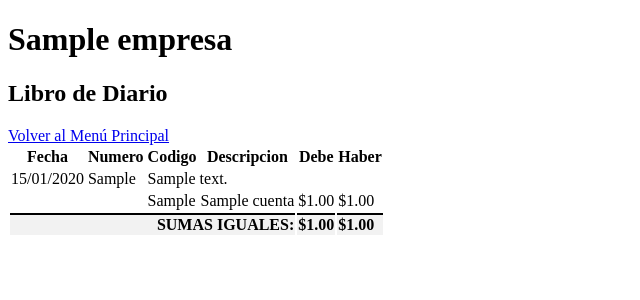
After one commit to CarlosCastaneda04/libros-contables, a Django app: page /libro-diario/1/ in a window 1280 px wide. The commit adds this page. Shown: the top 300 px of the page, without its empty margins (0-640 px from the left). Run offline with Django 5.2, Linux system fonts and the light colour scheme; tables that the repository leaves empty hold one stand-in row (values such as "Sample post").

Commit message:
libro diario

```diff
--- a/libros/models.py
+++ b/libros/models.py
@@ -51,7 +51,7 @@ class AsientoDiario(models.Model):
 class MovimientoContable(models.Model):
     # El 'id' se crea automáticamente.
     asiento_diario = models.ForeignKey(AsientoDiario, on_delete=models.CASCADE, related_name='movimientos')
-    cuenta = models.ForeignKey(Cuenta, to_field='codigo', on_delete=models.PROTECT)
+    cuenta = models.ForeignKey(Cuenta, to_field='codigo', on_delete=models.PROTECT, db_column='cuenta_codigo')
     debe = models.DecimalField(max_digits=12, decimal_places=2, default=0)
     haber = models.DecimalField(max_digits=12, decimal_places=2, default=0)
 
--- /dev/null
+++ b/libros/templates/libros/libro_diario.html
@@ -0,0 +1,62 @@
+<!DOCTYPE html>
+<html lang="es">
+<head>
+    <meta charset="UTF-8">
+    <title>Libro Diario</title>
+    <style>
+        /* ... (tus estilos anteriores) ... */
+        .report-table tfoot td { font-weight: bold; border-top: 2px solid #000; background-color: #f2f2f2; }
+    </style>
+</head>
+<body>
+    <div class="container">
+        <div class="header">
+            <h1>{{ empresa.nombre|default:"Nombre de Empresa no Definido" }}</h1>
+            <h2>Libro de Diario</h2>
+        </div>
+        <a class="nav-link" href="{% url 'home' %}">Volver al Menú Principal</a>
+
+        <table class="report-table">
+            <thead>
+                <tr>
+                    <th>Fecha</th>
+                    <th>Numero</th>
+                    <th>Codigo</th>
+                    <th>Descripcion</th>
+                    <th class="numero">Debe</th>
+                    <th class="numero">Haber</th>
+                </tr>
+            </thead>
+            <tbody>
+                {% for asiento in asientos %}
+                    <tr class="asiento-header-row">
+                        <td>{{ asiento.fecha|date:"d/m/Y" }}</td>
+                        <td>{{ asiento.numero_asiento }}</td>
+                        <td colspan="4">{{ asiento.descripcion }}</td>
+                    </tr>
+                    {% for movimiento in asiento.movimientos.all %}
+                        <tr class="movimiento-row">
+                            <td colspan="2"></td>
+                            <td>{{ movimiento.cuenta.codigo }}</td>
+                            <td>{{ movimiento.cuenta.nombre }}</td>
+                            <td class="numero">${{ movimiento.debe|floatformat:2 }}</td>
+                            <td class="numero">${{ movimiento.haber|floatformat:2 }}</td>
+                        </tr>
+                    {% endfor %}
+                {% empty %}
+                    <tr>
+                        <td colspan="6" style="text-align: center;">No hay asientos registrados para mostrar.</td>
+                    </tr>
+                {% endfor %}
+            </tbody>
+            <tfoot>
+                <tr>
+                    <td colspan="4" style="text-align: right;">SUMAS IGUALES:</td>
+                    <td class="numero">${{ gran_total_debe|floatformat:2 }}</td>
+                    <td class="numero">${{ gran_total_haber|floatformat:2 }}</td>
+                </tr>
+            </tfoot>
+            </table>
+    </div>
+</body>
+</html>
--- a/libros/urls.py
+++ b/libros/urls.py
@@ -6,8 +6,9 @@ urlpatterns = [
     path('', views.home, name='home'),
     path('crear/', views.crear_asiento, name='crear_asiento'),
     path('cuentas/', views.lista_cuentas, name='lista_cuentas'),
-    path('libro-diario/', views.libro_diario, name='libro_diario'),
+    path('libro-diario/<int:empresa_id>/', views.libro_diario, name='libro_diario'),
     path('libro-mayor/', views.libro_mayor, name='libro_mayor'),
     path('consultas/', views.consultas, name='consultas'),
+    path('buscar-cuentas/', views.buscar_cuentas, name='buscar_cuentas'),
 
 ]
--- a/libros/views.py
+++ b/libros/views.py
@@ -1,30 +1,78 @@
 # libros/views.py
 from django.shortcuts import render, redirect
+from django.db import transaction # Importamos transaction para seguridad
+from django.http import JsonResponse
+from django.db.models import Q
 from .forms import AsientoDiarioForm
+from django.db.models import Sum
 # Aún no usaremos los otros modelos aquí, pero los necesitaremos pronto
-from .models import MovimientoContable, Cuenta, AsientoDiario
+from .models import MovimientoContable, Cuenta, AsientoDiario, Empresa
 
 def home(request):
-    # Esta vista por ahora solo muestra la página.
-    # En el futuro, aquí puedes agregar lógica para mostrar resúmenes o estadísticas.
-    return render(request, 'libros/home.html')
+    # Obtenemos todas las empresas de la base de datos
+    empresas = Empresa.objects.all()
+    context = {
+        'empresas': empresas
+    }
+    return render(request, 'libros/home.html', context)
 
+def buscar_cuentas(request):
+    # Obtenemos el término de búsqueda que nos envía el JavaScript
+    term = request.GET.get('term', '')
+    # Filtramos las cuentas
+    cuentas = Cuenta.objects.filter(
+        Q(codigo__istartswith=term) | Q(nombre__icontains=term)
+    )[:10] # Usamos Q para buscar por código O por nombre. Limitamos a 10 resultados.
+
+    resultados = []
+    for cuenta in cuentas:
+        resultados.append({
+            'id': cuenta.codigo, # El valor que se guardará
+            'text': f"{cuenta.codigo} - {cuenta.nombre}" # El texto que verá el usuario
+        })
+
+    return JsonResponse(resultados, safe=False)
+
+@transaction.atomic # Esto asegura que todo se guarde correctamente, o no se guarda nada.
 def crear_asiento(request):
     if request.method == 'POST':
-        # Si el formulario fue enviado...
         form = AsientoDiarioForm(request.POST)
         if form.is_valid():
-            # Si los datos son válidos, guarda el AsientoDiario
+            # Primero, guarda el encabezado para obtener el objeto 'asiento'
             asiento = form.save()
-            # Aquí iría la lógica para guardar los MovimientoContable
-            # Por ahora, solo redirigimos a otra página (que crearemos después)
-            return redirect('home') # 'home' será el nombre de nuestra página principal
+
+            # --- INICIO DE LA NUEVA LÓGICA ---
+            # Ahora, procesamos los movimientos que vienen del formulario.
+            # Buscamos en los datos enviados todos los que empiezan con 'movimientos-'
+            indices = set()
+            for key in request.POST:
+                if key.startswith('movimientos-'):
+                    # Extraemos el número de la fila (ej. el '0' de 'movimientos-0-cuenta')
+                    indices.add(key.split('-')[1])
+
+            for i in sorted(indices, key=int):
+                cuenta_codigo = request.POST.get(f'movimientos-{i}-cuenta')
+                debe = request.POST.get(f'movimientos-{i}-debe', 0)
+                haber = request.POST.get(f'movimientos-{i}-haber', 0)
+
+                # Solo creamos el movimiento si hay un código de cuenta y algún monto
+                if cuenta_codigo and (float(debe) > 0 or float(haber) > 0):
+                    cuenta_obj = Cuenta.objects.get(pk=cuenta_codigo)
+                    MovimientoContable.objects.create(
+                        asiento_diario=asiento,
+                        cuenta=cuenta_obj,
+                        debe=debe,
+                        haber=haber
+                    )
+            # --- FIN DE LA NUEVA LÓGICA ---
+
+            # Redirigimos al libro diario para ver el resultado inmediatamente
+            return redirect('libro_diario')
     else:
-        # Si se accede a la página por primera vez, muestra un formulario vacío
         form = AsientoDiarioForm()
 
+    # El nombre de la plantilla debe ser correcto
     return render(request, 'libros/crear_asiento.html', {'form': form})
-
 # Agrega esta nueva vista:
 from django.shortcuts import render
 from django.db import connection # ¡Asegúrate de importar 'connection'!
@@ -58,14 +106,28 @@ def lista_cuentas(request):
     return render(request, 'libros/lista_cuentas.html', context)
 
 # Agrega esta nueva vista para el Libro Diario:
-def libro_diario(request):
-    # 1. Obtiene todos los asientos, ordenados por fecha.
-    # El prefetch_related('movimientos__cuenta') es una optimización para
-    # cargar todos los datos relacionados de una sola vez.
-    asientos = AsientoDiario.objects.prefetch_related('movimientos__cuenta').order_by('fecha')
+def libro_diario(request, empresa_id):
+    try:
+        empresa = Empresa.objects.get(pk=empresa_id)
+    except Empresa.DoesNotExist:
+        return redirect('home')
+
+    # Obtenemos los asientos de la empresa seleccionada
+    asientos = AsientoDiario.objects.filter(empresa=empresa).order_by('fecha').prefetch_related('movimientos__cuenta')
+
+    # --- INICIO DE LA NUEVA LÓGICA ---
+    # Calculamos el total general de todos los movimientos de estos asientos
+    gran_total = MovimientoContable.objects.filter(asiento_diario__in=asientos).aggregate(
+        total_debe=Sum('debe'),
+        total_haber=Sum('haber')
+    )
+    # --- FIN DE LA NUEVA LÓGICA ---
 
     context = {
-        'asientos': asientos
+        'asientos': asientos,
+        'empresa': empresa,
+        'gran_total_debe': gran_total['total_debe'] or 0,
+        'gran_total_haber': gran_total['total_haber'] or 0
     }
     return render(request, 'libros/libro_diario.html', context)
 
```
Also changed, not shown: libros/templates/libros/crear_asiento.html (+70 -25 lines), libros/templates/libros/home.html (+34 -1 lines), libros/templates/libros/libros_diario.html (deleted, +0 -61 lines).
